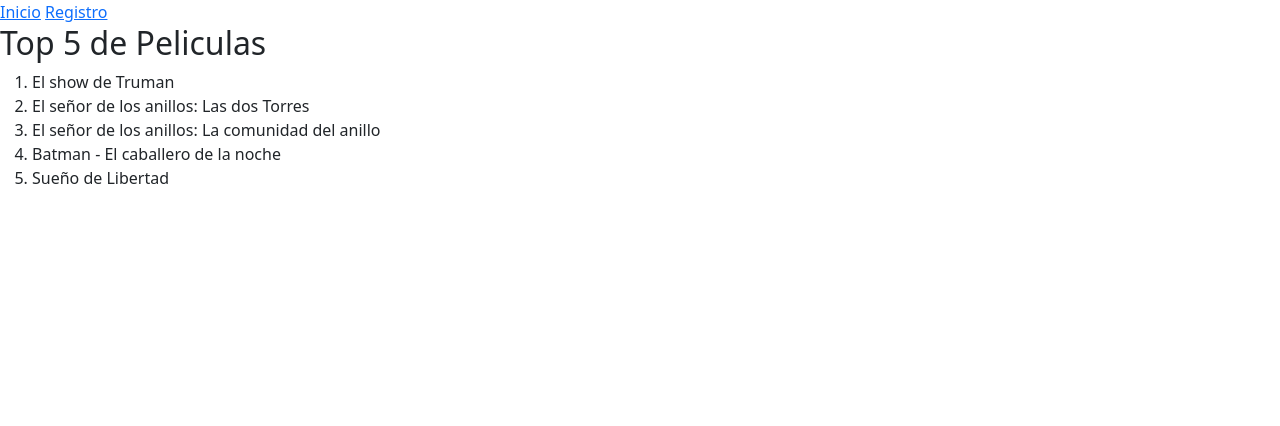
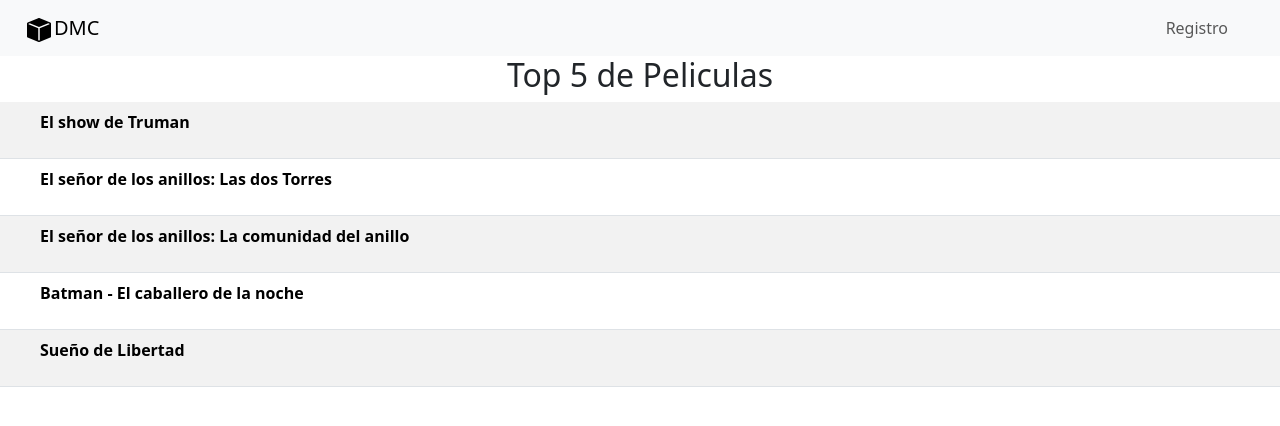
Before and after one commit to EmilianoBarroso/Programacion-2, a plain HTML site: page ranking.html in a window 1280 px wide. Drawn offline with nearby package versions, Linux system fonts and the light colour scheme.

Commit message:
Modificacion del Registro y Ranking

```diff
--- a/ranking.html
+++ b/ranking.html
@@ -9,20 +9,75 @@
 </head>
 <body>
 
-    <nav>
-        <a href="/index.html">Inicio</a>
-        <a href="/registro.html">Registro</a>
-    </nav>
+    <nav class="navbar navbar-expand-lg bg-body-tertiary">
+        <div class="container-fluid">
+            <div class="container">
+                <a class="navbar-brand" href="index.html">
+                  <img src="img/box-fill.svg" alt="Bootstrap" width="30" height="24">DMC
+                </a>
+              </div>
+          <button class="navbar-toggler" type="button" data-bs-toggle="collapse" data-bs-target="#navbarNav" aria-controls="navbarNav" aria-expanded="false" aria-label="Toggle navigation">
+            <span class="navbar-toggler-icon"></span>
+          </button>
+          <div class="collapse navbar-collapse" id="navbarNav">
+            <ul class="navbar-nav">
+              <li class="nav-item">
+                <a class="nav-link active" aria-current="page" href="#"></a>
+              </li>
+              <li class="nav-item">
+                <a class="nav-link" href="/registro.html">Registro</a>
+              </li>
+              <li class="nav-item">
+                <a class="nav-link" href="/ranking.html"></a>
+              </li>
+              <li class="nav-item">
+                <a class="nav-link disabled"></a>
+              </li>
+            </ul>
+          </div>
+        </div>
+      </nav>
 
-    <h2>Top 5 de Peliculas</h2>
 
-    <ol>
-        <li>El show de Truman</li>
-        <li>El señor de los anillos: Las dos Torres</li>
-        <li>El señor de los anillos: La comunidad del anillo</li>
-        <li>Batman - El caballero de la noche</li>
-        <li>Sueño de Libertad</li>
-    </ol>
+    <h2 class="text-center">Top 5 de Peliculas</h2>
+
+    <table class="table table-striped table-hover">
+        <tr>
+            <th scope="col">
+                <ol>
+                    El show de Truman
+                </ol>
+            </th>
+        </tr>
+        <tr>
+            <th>
+                <ol>
+                    El señor de los anillos: Las dos Torres
+                </ol>
+            </th>
+        </tr>
+        <tr>
+            <th>
+                <ol>
+                    El señor de los anillos: La comunidad del anillo
+                </ol>
+            </th>
+        </tr>
+        <tr>
+            <th>
+                <ol>
+                    Batman - El caballero de la noche
+                </ol>
+            </th>
+        </tr>
+        <tr>
+            <th>
+                <ol>
+                    Sueño de Libertad
+                </ol>
+            </th>
+        </tr>
+    </table>
 
 </body>
 </html>
```
Also changed, not shown: index.html (+9 -3 lines), registro.html (+49 -23 lines).
